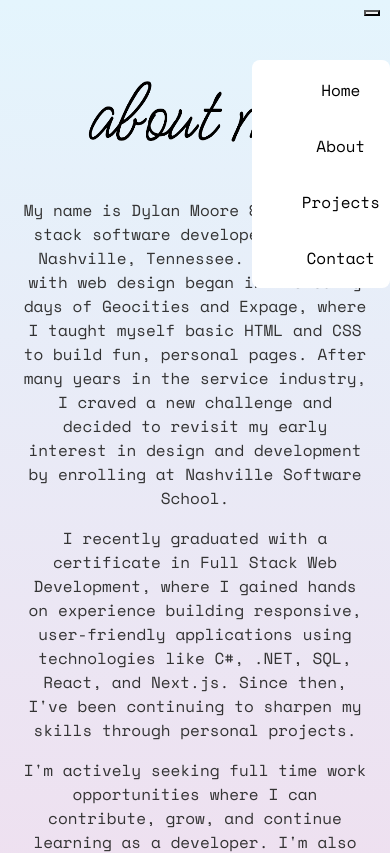
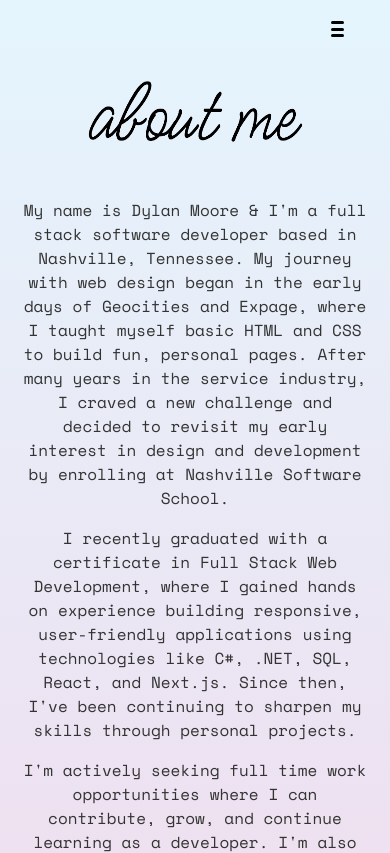
Before and after one commit to dylankmoore/portfolio, a Next.js app: page /about in a window 390 px wide. Shown: the top 853 px of the page. Built offline with nearby package versions, Linux system fonts and the light colour scheme.

Commit message:
editing navbar

```diff
--- a/components/NavBar.js
+++ b/components/NavBar.js
@@ -5,7 +5,6 @@ const NavBar = () => {
   const [showNavbar, setShowNavbar] = useState(true);
   const [lastScrollY, setLastScrollY] = useState(0);
   const [menuOpen, setMenuOpen] = useState(false);
-  const [isMobile, setIsMobile] = useState(false);
 
   const controlNavbar = useCallback(() => {
     if (window.scrollY < lastScrollY || window.scrollY < 50) {
@@ -21,30 +20,21 @@ const NavBar = () => {
     return () => window.removeEventListener('scroll', controlNavbar);
   }, [controlNavbar]);
 
-  useEffect(() => {
-    const handleResize = () => setIsMobile(window.innerWidth <= 768);
-    handleResize(); // run on mount
-    window.addEventListener('resize', handleResize);
-    return () => window.removeEventListener('resize', handleResize);
-  }, []);
-
   const toggleMenu = () => setMenuOpen((prev) => !prev);
   const closeMenu = () => setMenuOpen(false);
 
   return (
     <nav className={`navbar ${showNavbar ? 'visible' : 'hidden'}`}>
-      {isMobile && (
       <button
-          type="button"
         className="hamburger"
         onClick={toggleMenu}
         aria-label="Toggle menu"
+        type="button"
       >
         <span className="bar" />
         <span className="bar" />
         <span className="bar" />
       </button>
-      )}
 
       <div className={`nav-links ${menuOpen ? 'open' : ''}`}>
         <Link href="/" className="nav-link" onClick={closeMenu}>Home</Link>
--- a/styles/globals.css
+++ b/styles/globals.css
@@ -114,24 +114,56 @@ h1, h2, h3 {
   color: black;
 }
 
-/* MOBILE */
-@media (max-width: 600px) {
+/* HAMBURGER */
+.hamburger {
+  display: none; /* hidden by default */
+  flex-direction: column;
+  justify-content: space-between;
+  width: 25px;
+  height: 18px;
+  cursor: pointer;
+  margin-right: 20px;
+  background: none;
+  border: none;
+}
+
+.hamburger .bar {
+  height: 3px;
+  width: 100%;
+  background-color: black;
+  border-radius: 2px;
+}
+
+/* MOBILE ONLY */
+@media (max-width: 768px) {
+  .hamburger {
+    display: flex;
+    position: absolute;
+    top: 20px;
+    right: 20px;
+    z-index: 110;
+  }
+
   .nav-links {
+    display: none;
     flex-direction: column;
     background: white;
     position: absolute;
     top: 60px;
-    right: 0;
-    padding: 10px;
+    right: 20px;
+    padding: 10px 20px;
     border-radius: 8px;
+    box-shadow: 0px 4px 10px rgba(0,0,0,0.1);
+    z-index: 100;
   }
 
-  .navbar {
-    padding: 10px;
+  .nav-links.open {
+    display: flex;
   }
 
   .nav-link {
-    padding: 8px 0;
+    padding: 10px 0;
+    color: black;
   }
 }
 
```
Lines whose indentation alone changed are shown as unchanged.
